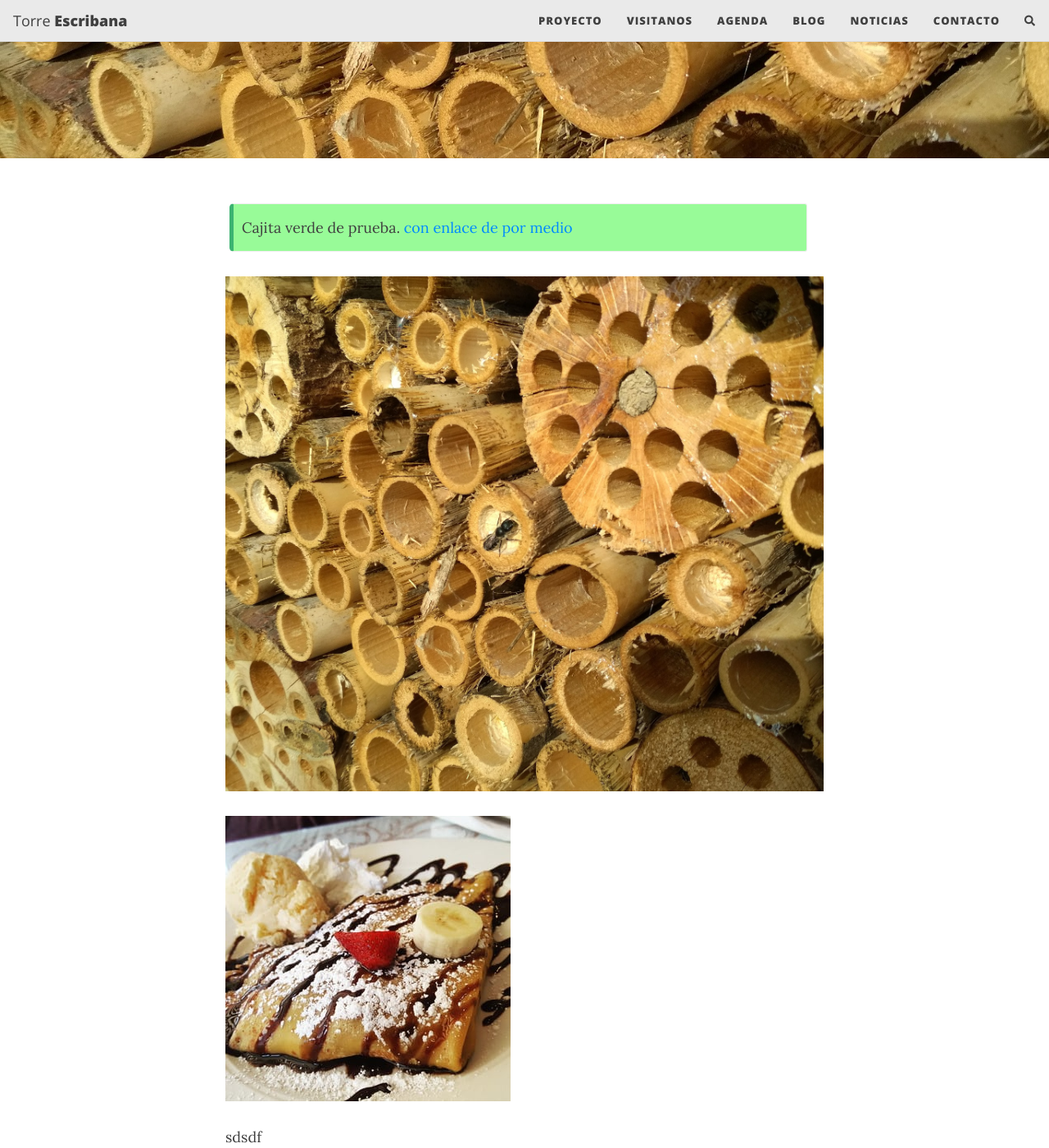
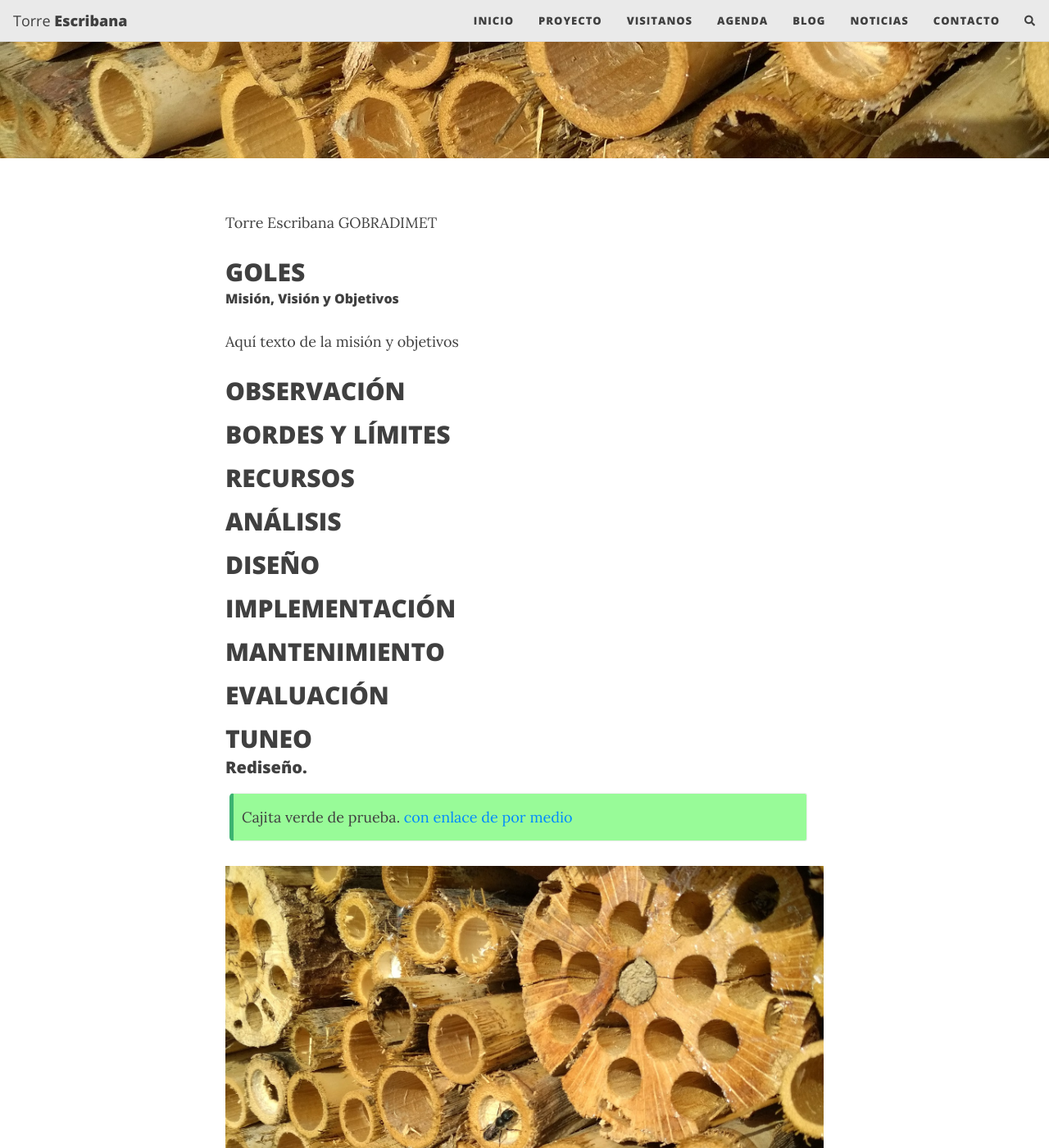
Before and after one commit to PermaculturaAragon/Web-TorreEscribana, a Jekyll site: the page built from proyecto.md, in a window 1280 px wide and 1400 px high, scrolled down 440 px. Shown: the whole window at 82% size. Built offline with Jekyll 4.4.1, drawn with Linux system fonts in a browser that asks for light colours; nearby versions of some CDN libraries; comment, search, counter and statistics services are not loaded.

Commit message:
boton inicio y algun detalle mas

```diff
--- a/_config.yml
+++ b/_config.yml
@@ -20,6 +20,7 @@ author: Escuin
 ###############################################
 
 navbar-links:
+  Inicio: "index"
   Proyecto: "proyecto"
   Visitanos: "visitas"
   Agenda: "agenda"
--- a/proyecto.md
+++ b/proyecto.md
@@ -5,12 +5,30 @@ subtitle: Nuestro proyecto
 cover-img: /assets/img/hotel insectos.jpg
 ---
 
+Torre Escribana
+GOBRADIMET
+
+## GOLES
+###### Misión, Visión y Objetivos
+
+Aquí texto de la misión y objetivos
+
+## OBSERVACIÓN
+## BORDES Y LÍMITES
+## RECURSOS
+## ANÁLISIS
+## DISEÑO
+## IMPLEMENTACIÓN
+## MANTENIMIENTO
+## EVALUACIÓN
+## TUNEO
+##### Rediseño.
+
+
+
+
 {: .box-success}
 Cajita verde de prueba. [con enlace de por medio](https://permaculturaaragon.github.io/Web-TorreEscribana/)
 
 
-![Crepe]({{ '/assets/img/hotel insectos.jpg' | relative_url }})
-
-![Crepe]({{ '/assets/img/crepe.jpg' | relative_url }})
-
-sdsdf
+![Hotel de Insectos]({{ '/assets/img/hotel insectos.jpg' | relative_url }})
```
Also changed, not shown: visitas.md (line endings or trailing spaces).
